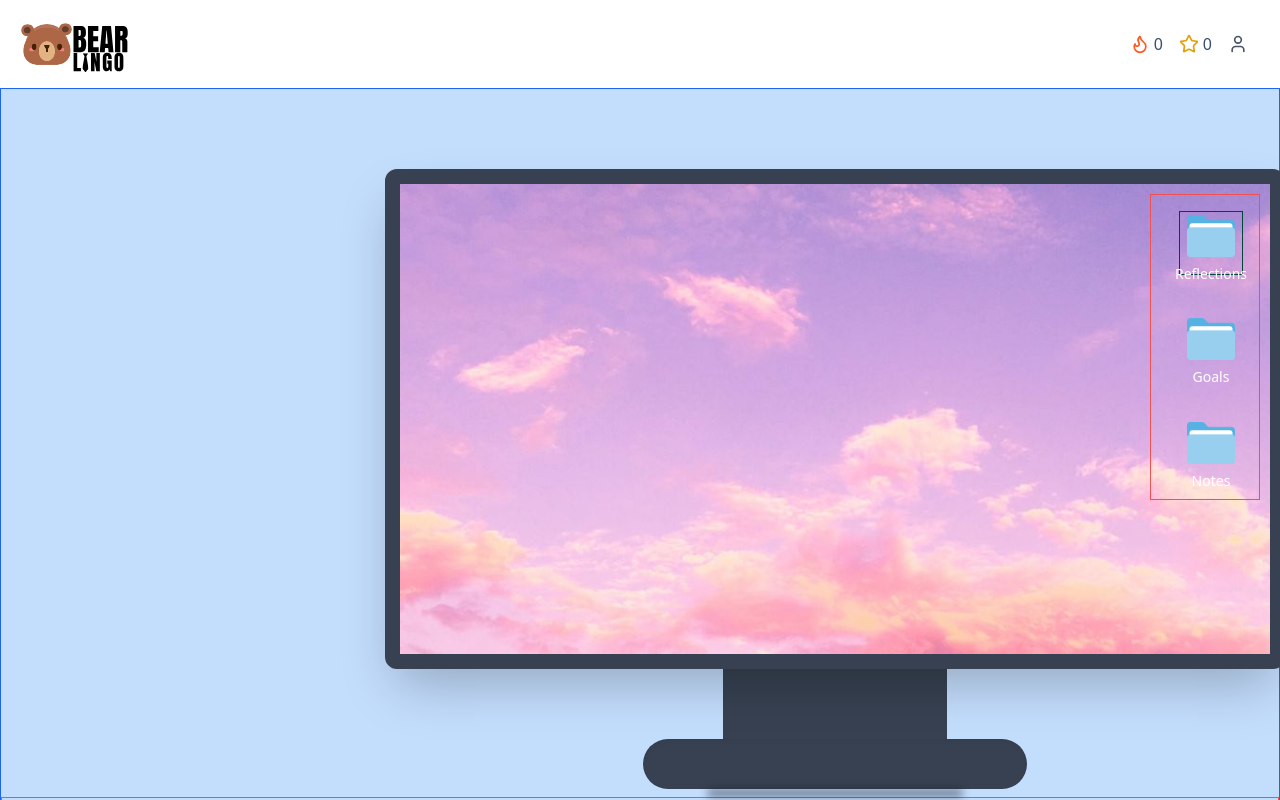
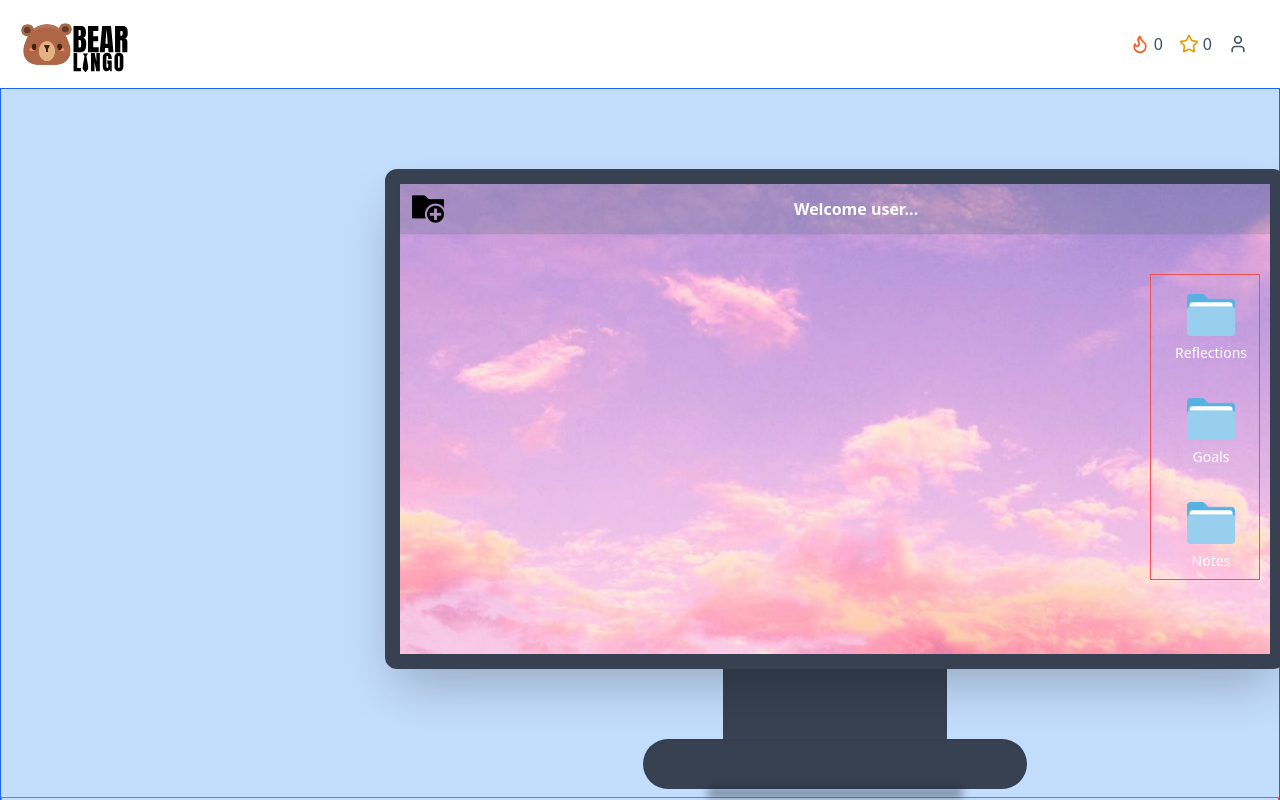
Before and after one commit to unix2dossss/Bearlingo, a React (Vite) app in the folder frontend/: page /Journal in a window 1280 px wide. Shown: the top 800 px of the page. Built offline with nearby package versions, Linux system fonts and the light colour scheme; no server answers.

Commit message:
Added adding folder button on top of mock desktop

```diff
--- a/frontend/src/pages/Journal.jsx
+++ b/frontend/src/pages/Journal.jsx
@@ -5,6 +5,7 @@ import ComputerBackground from '../assets/pastel.jpg';
 import { useState } from "react";
 import { Modal, Button } from "daisyui";
 import FolderImage from "../assets/folder.png";
+import AddFolderImage from '../assets/add-folder.png';
 
 const Journal = () => {
     const [open, setOpen] = useState(false);
@@ -18,11 +19,16 @@ const Journal = () => {
                     <div className="w-[900px] h-[500px] bg-gray-900 border-[15px] border-gray-700 rounded-xl shadow-2xl relative bg-cover bg-center bg-no-repeat"
                         style={{ backgroundImage: `url(${ComputerBackground})` }}>
 
-                        {/* Folder Icon */}
+                        {/* Top nav bar */}
+                        <div className="bg-slate-500/30 shadow-sm h-[50px] p-3 flex items-center">
+                            <button><img src={AddFolderImage} alt="Add folder image" className="w-8 h-8" /></button>
+                            <a className="text-white font-bold ml-[350px]">Welcome user...</a>
+                        </div>
 
-                        <div className="border border-red-500 flex flex-col items-end gap-2 ml-[750px] mt-[10px] mr-[10px]">
+                        {/* Folders */}
+                        <div className="border border-red-500 flex flex-col items-end gap-2 ml-[750px] mt-[40px] mr-[10px] ">
                             <div
-                                className="w-16 h-16 flex flex-col items-center m-4 cursor-pointer border border-green-900"
+                                className="w-16 h-16 flex flex-col items-center m-4 cursor-pointer"
                                 onClick={() => setOpen(true)}
                             >
                                 <img src={FolderImage} alt="Folder" className="w-12 h-12 flex justify-center" />
```
Also changed, not shown: frontend/src/assets/add-folder.png (added).
